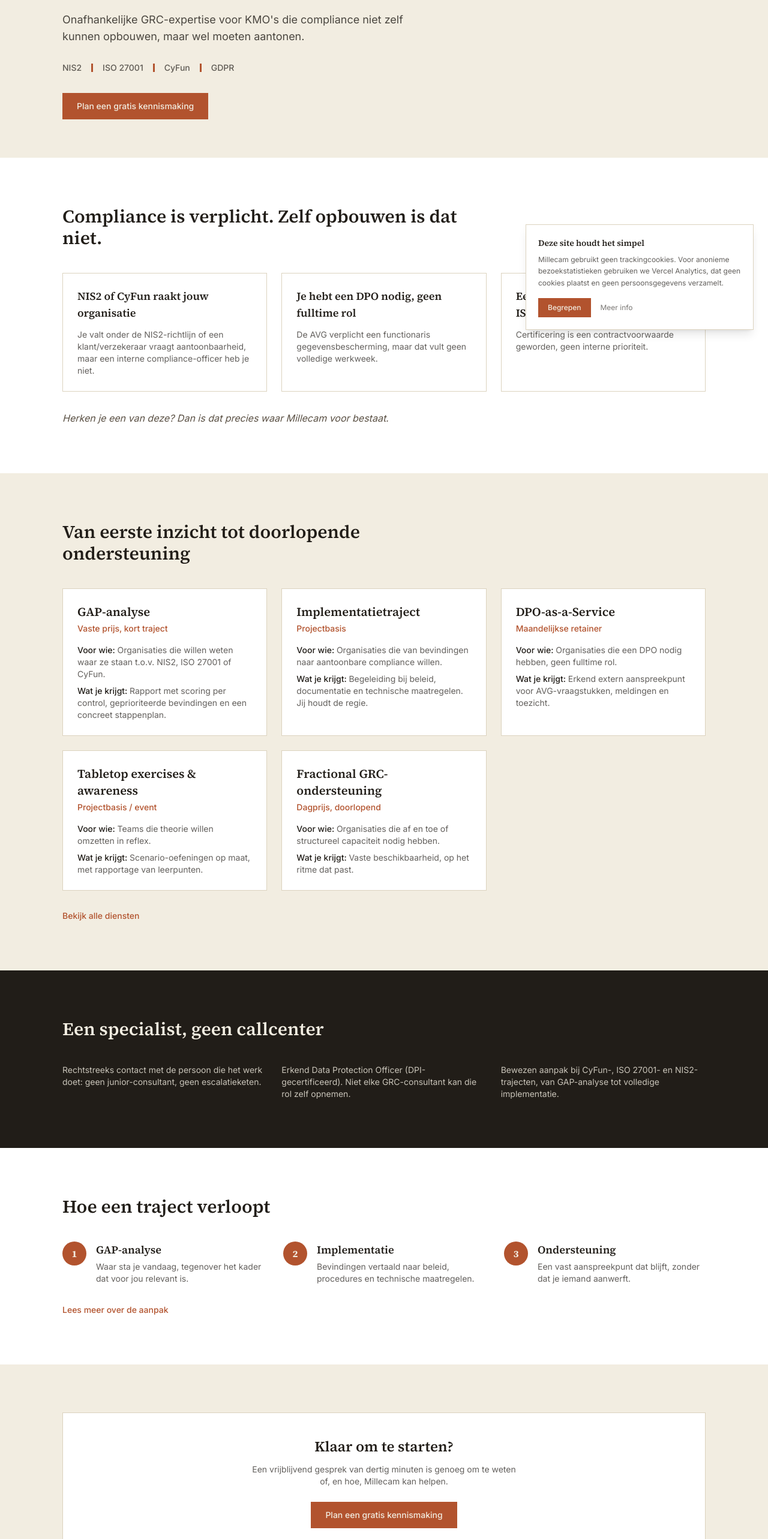
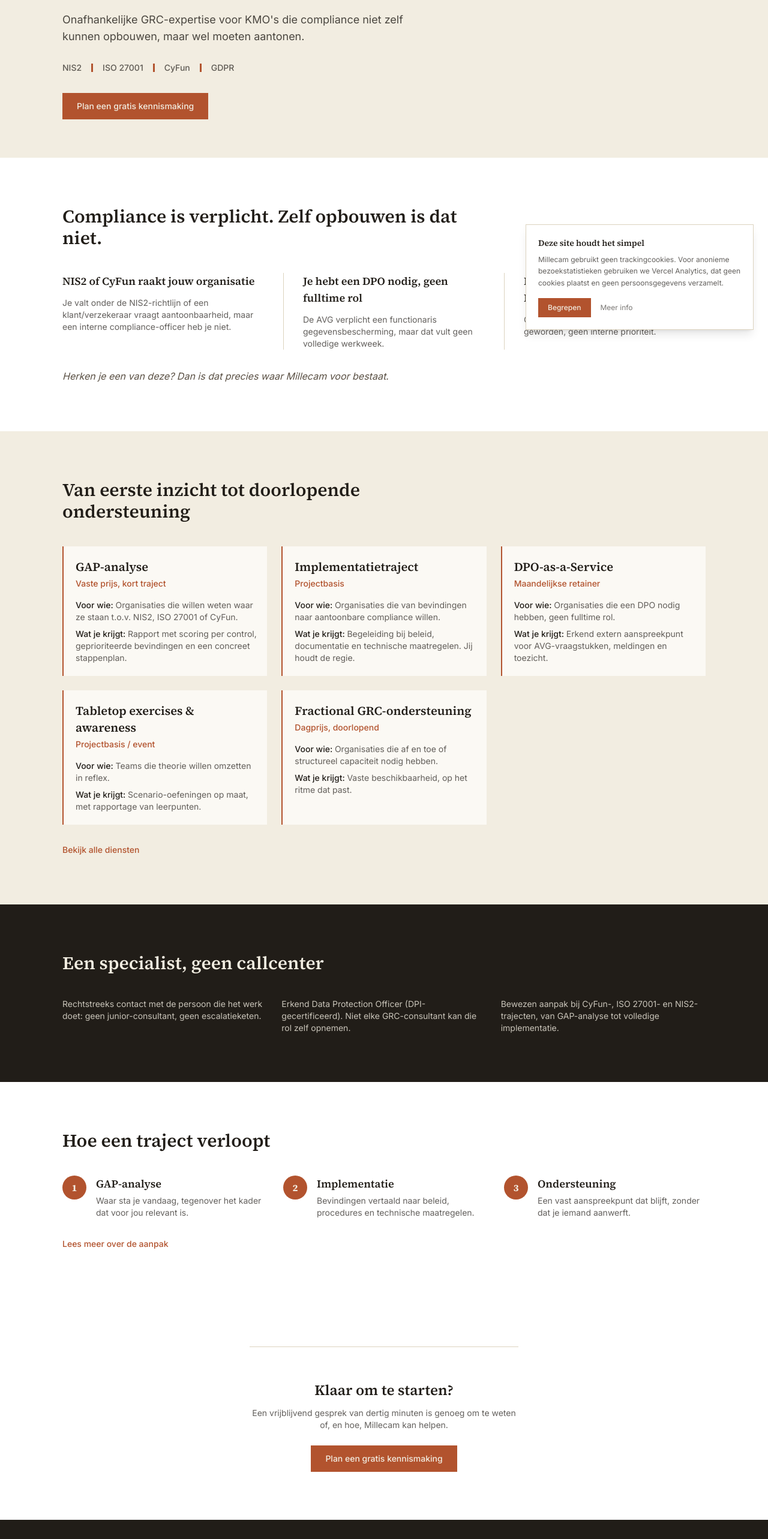
Before and after one commit to KamelenPanda/millecam, a Next.js app: page / in a window 1280 px wide. Shown: the part 234-2800 px from the top of the page at 60% size. Built offline with nearby package versions, Linux system fonts and the light colour scheme.

Commit message:
aanpassing vakjes

```diff
--- a/app/aanpak/page.tsx
+++ b/app/aanpak/page.tsx
@@ -69,11 +69,11 @@
       </Section>
 
       <Section className="bg-white">
-        <div className="border border-line p-10 text-center">
+        <div className="mx-auto max-w-md border-t border-line pt-14 text-center">
           <h2 className="font-serif text-2xl font-semibold text-ink">
             Benieuwd hoe dat er voor jouw organisatie uitziet?
           </h2>
-          <Button href="/contact" variant="primary" className="mt-6">
+          <Button href="/contact" variant="primary" className="mx-auto mt-6 w-fit">
             Plan een gesprek
           </Button>
         </div>
--- a/app/diensten/page.tsx
+++ b/app/diensten/page.tsx
@@ -81,13 +81,13 @@
       </Section>
 
       <Section className="bg-white">
-        <div className="border border-line p-10 text-center">
+        <div className="mx-auto max-w-md border-t border-line pt-14 text-center">
           <h2 className="font-serif text-2xl font-semibold text-ink">Niet zeker welke dienst past?</h2>
-          <p className="mx-auto mt-3 max-w-md text-sm text-ink/70">
+          <p className="mt-3 text-sm text-ink/70">
             Plan een vrijblijvend gesprek. Binnen dertig minuten weet je welke aanpak bij jouw situatie
             past.
           </p>
-          <Button href="/contact" variant="primary" className="mt-6">
+          <Button href="/contact" variant="primary" className="mx-auto mt-6 w-fit">
             Plan een vrijblijvend gesprek
           </Button>
         </div>
--- a/app/over/page.tsx
+++ b/app/over/page.tsx
@@ -33,7 +33,7 @@
 
       <div className="mt-14 max-w-2xl">
         <h2 className="font-serif text-lg font-semibold text-ink">Credentials</h2>
-        <div className="mt-4 border border-line bg-white p-6">
+        <div className="mt-4 border-l-2 border-terracotta bg-[#FBF9F4] py-5 pl-5 pr-4">
           <div className="flex items-baseline justify-between gap-4">
             <p className="font-serif text-lg font-semibold text-ink">
               Erkend Data Protection Officer
--- a/app/page.tsx
+++ b/app/page.tsx
@@ -81,9 +81,9 @@
         <h2 className="max-w-2xl font-serif text-3xl font-semibold text-ink">
           Compliance is verplicht. Zelf opbouwen is dat niet.
         </h2>
-        <div className="mt-10 grid gap-6 md:grid-cols-3">
+        <div className="mt-10 grid gap-8 md:grid-cols-3 md:divide-x md:divide-line">
           {HERKENNING.map((h) => (
-            <div key={h.titel} className="border border-line p-6">
+            <div key={h.titel} className="md:pl-8 md:first:pl-0">
               <h3 className="font-serif text-lg font-semibold text-ink">{h.titel}</h3>
               <p className="mt-3 text-sm text-ink/70">{h.tekst}</p>
             </div>
@@ -156,14 +156,14 @@
       </Section>
 
       {/* Slot CTA */}
-      <Section>
-        <div className="border border-line bg-white p-10 text-center">
+      <Section className="bg-white">
+        <div className="mx-auto max-w-md border-t border-line pt-14 text-center">
           <h2 className="font-serif text-2xl font-semibold text-ink">Klaar om te starten?</h2>
-          <p className="mx-auto mt-3 max-w-md text-sm text-ink/70">
+          <p className="mt-3 text-sm text-ink/70">
             Een vrijblijvend gesprek van dertig minuten is genoeg om te weten of, en hoe, Millecam kan
             helpen.
           </p>
-          <Button href="/contact" variant="primary" className="mt-6">
+          <Button href="/contact" variant="primary" className="mx-auto mt-6 w-fit">
             Plan een gratis kennismaking
           </Button>
         </div>
--- a/app/veelgestelde-vragen/page.tsx
+++ b/app/veelgestelde-vragen/page.tsx
@@ -72,9 +72,9 @@
         ))}
       </div>
 
-      <div className="mt-14 border border-line bg-white p-10 text-center">
+      <div className="mx-auto mt-16 max-w-md border-t border-line pt-14 text-center">
         <h2 className="font-serif text-2xl font-semibold text-ink">Nog een andere vraag?</h2>
-        <p className="mx-auto mt-3 max-w-md text-sm text-ink/70">
+        <p className="mt-3 text-sm text-ink/70">
           Een kort gesprek beantwoordt vaak meer dan een lijst met vragen.
         </p>
         <Button href="/contact" variant="primary" className="mx-auto mt-6 w-fit">
--- a/components/ContactForm.tsx
+++ b/components/ContactForm.tsx
@@ -44,7 +44,7 @@
 
   if (status === "sent") {
     return (
-      <div className="border border-line bg-white p-8 text-center">
+      <div className="border-l-2 border-status-conform bg-[#FBF9F4] py-6 pl-5 pr-4">
         <p className="font-serif text-xl font-semibold text-ink">Bericht verstuurd.</p>
         <p className="mt-2 text-sm text-ink/70">Je krijgt binnen de 24 uur een reactie.</p>
       </div>
--- a/components/ServiceCard.tsx
+++ b/components/ServiceCard.tsx
@@ -7,7 +7,7 @@
 
 export default function ServiceCard({ naam, vorm, voorWie, watJeKrijgt }: ServiceCardProps) {
   return (
-    <div className="border border-line bg-white p-6">
+    <div className="border-l-2 border-terracotta bg-[#FBF9F4] py-5 pl-5 pr-4">
       <h3 className="font-serif text-xl font-semibold text-ink">{naam}</h3>
       <p className="mt-1 text-sm font-medium text-terracotta">{vorm}</p>
       <p className="mt-4 text-sm text-ink/70">
--- a/components/StatCard.tsx
+++ b/components/StatCard.tsx
@@ -1,7 +1,7 @@
 export default function StatCard({ value, label }: { value: string; label: string }) {
   return (
-    <div className="border border-line bg-white p-6 text-center">
-      <p className="font-serif text-4xl font-bold text-terracotta">{value}</p>
+    <div className="border-t-2 border-terracotta pt-4 text-center">
+      <p className="font-serif text-4xl font-bold text-ink">{value}</p>
       <p className="mt-2 text-sm text-muted">{label}</p>
     </div>
   );
```
Also changed, not shown: 1 other file (tests, documents, lock files or other folders).
